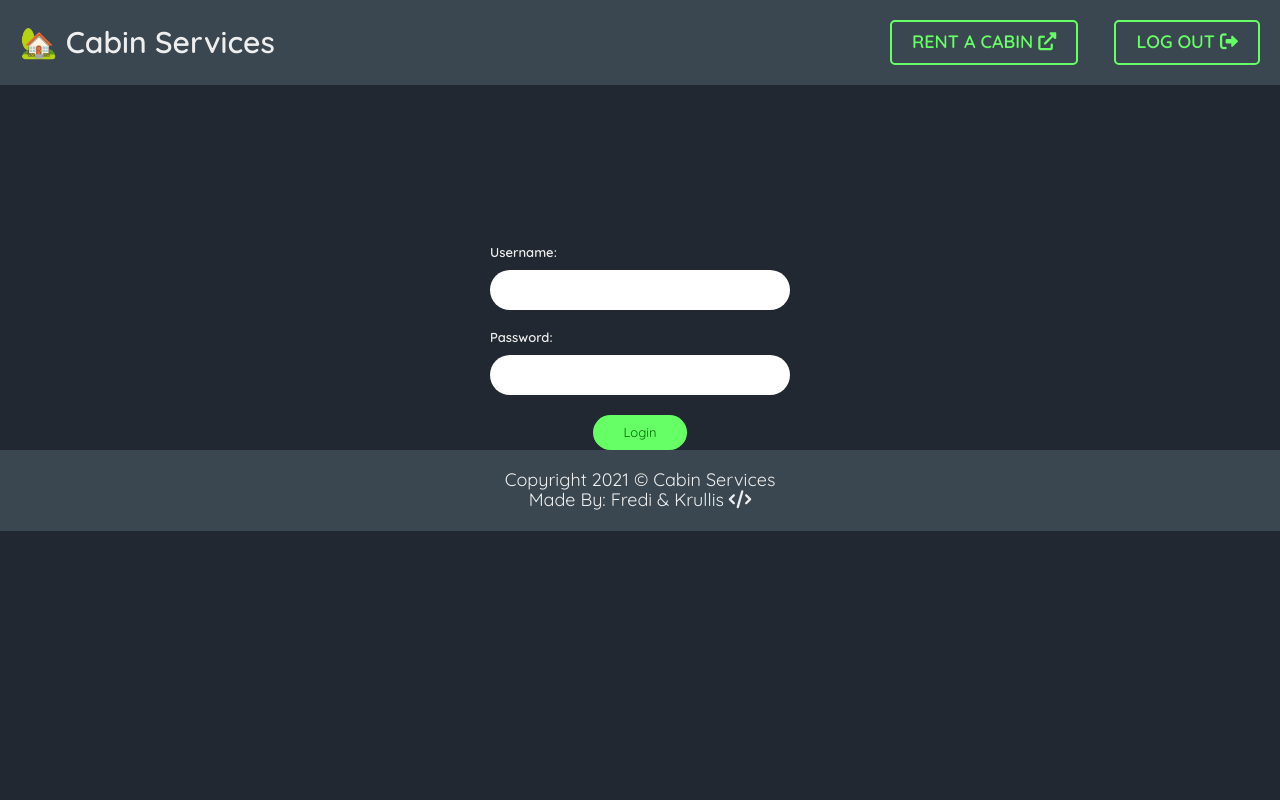
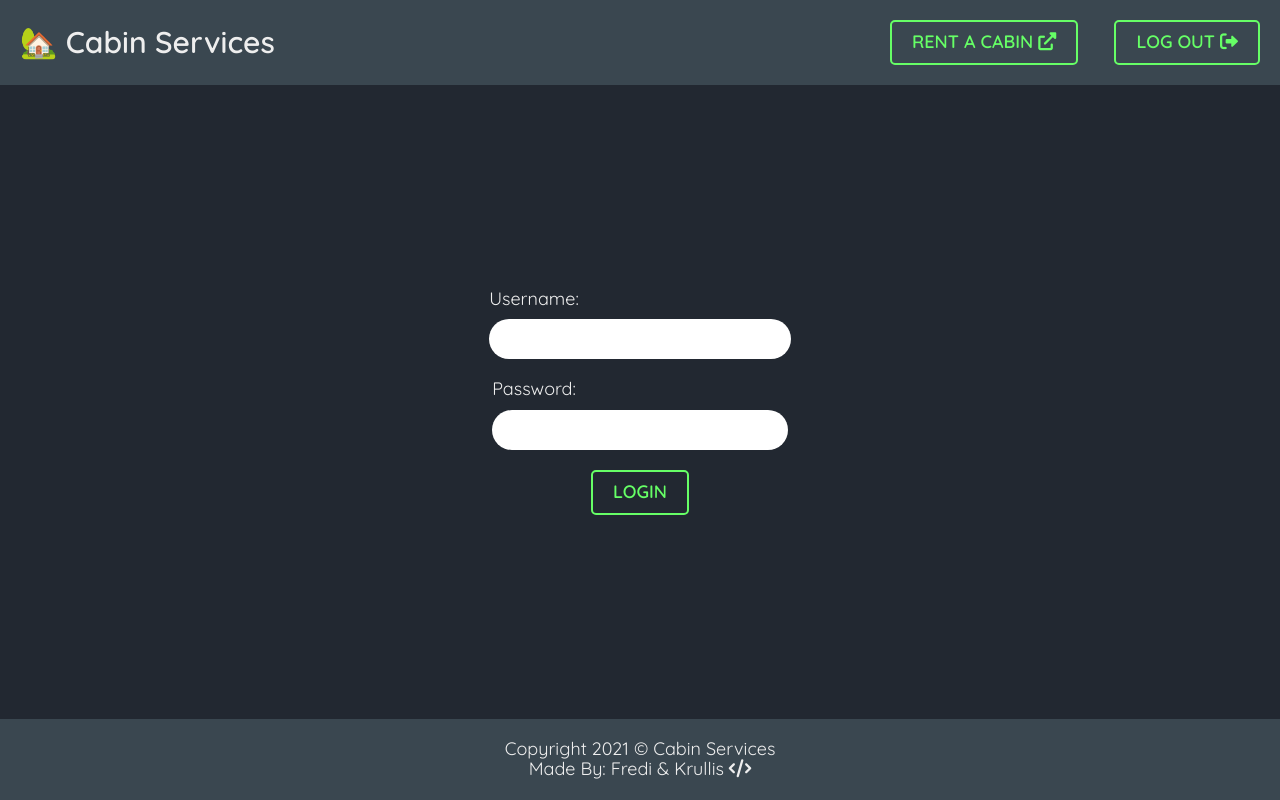
Before and after one commit to FrediWa/WoM-Project2, a React (Create React App) app in the folder frontend/: page / in a window 1280 px wide. Built offline with nearby package versions, Linux system fonts and the light colour scheme.

Commit message:
Changed up login to use the flex grid better.

```diff
--- a/frontend/src/assets/styles/base/_typo.scss
+++ b/frontend/src/assets/styles/base/_typo.scss
@@ -15,6 +15,8 @@ p,
 a,
 li,
 span,
+input,
+label,
 button {
     font-size: $base-font-size;
 }
--- a/frontend/src/assets/styles/components/_login-form.scss
+++ b/frontend/src/assets/styles/components/_login-form.scss
@@ -1,34 +1,18 @@
-.login-form{
-    padding-top: 20vh;
-    width: 300px;
-    margin: 0 auto;
-    label{
-        font-size: 1.3em;
-        font-weight: bold;
-    }
-    input{
-        font-size: 2em;
+.login-form {
+    display: flex;
+    flex-direction: column;
+    align-items: center;
+    justify-content: center;
+    height: 100%;
+
+    input {
         width: 100%;
-        height: 40px;
+        height: 4rem;
         line-height: 0px;
-        padding: 5px 10px;
-        border-radius: 1000px;
+        padding: 5px 1rem;
+        border-radius: 100rem;
         border: 0;
-        margin: 10px 0 20px 0;
+        margin: 1rem 0 2rem 0;
         box-sizing: border-box;
     }
-    .button-wrapper{
-        width: 100%;
-        display: flex;
-        justify-content: center;
-        button{
-            font-size: 1.3em;
-            padding: 10px 30px;
-            color: #006600;
-            background-color: #66ff66;
-            border: 0;
-            border-radius: 1000px;
-            cursor: pointer;
-        }
-    }
 }
--- a/frontend/src/pages/Login.jsx
+++ b/frontend/src/pages/Login.jsx
@@ -45,7 +45,7 @@ function Login() {
         <Field ref={userRef} label="Username:" type="text" />
         <Field ref={passRef} label="Password:" type="password" />
         <div class="button-wrapper">
-          <button type="submit">Login</button>
+          <button type="submit" class="btn">Login</button>
         </div>
       </form>
   );
```
